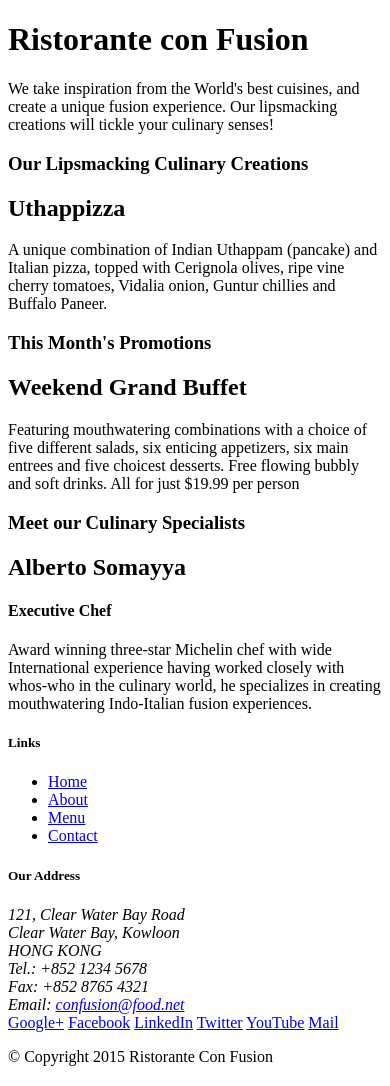
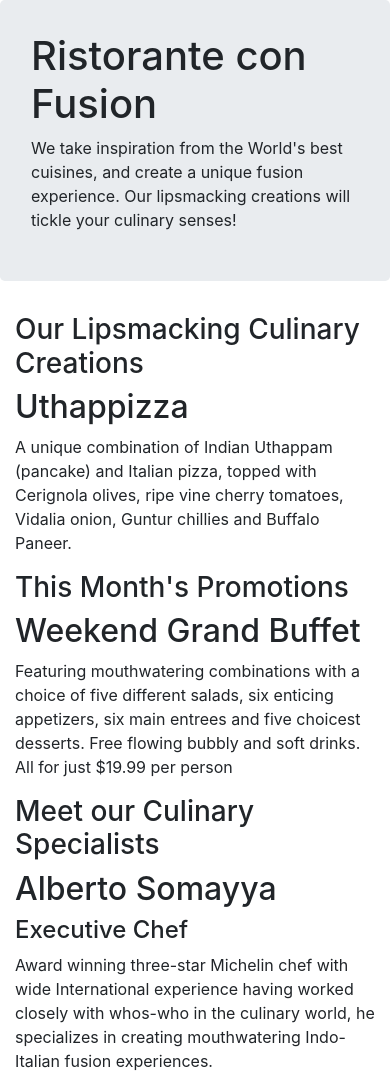
Before and after one commit to nimitbhargava/hello-bootstrap4, a website: page index.html in a window 390 px wide. Shown: the top 1086 px of the page. Drawn offline with nearby package versions, Linux system fonts and the light colour scheme.

Commit message:
Added responsive design and the Bootstrap grid system

```diff
--- a/index.html
+++ b/index.html
@@ -5,48 +5,56 @@
     <title>Ristorante Con Fusion</title>
 </head>
 
+<!-- Required meta tags always come first -->
+<meta charset="utf-8">
+<meta name="viewport" content="width=device-width, initial-scale=1, shrink-to-fit=no">
+<meta http-equiv="x-ua-compatible" content="ie=edge">
+
+<!-- Bootstrap CSS -->
+<link rel="stylesheet" href="node_modules/bootstrap/dist/css/bootstrap.min.css">
+
 <body>
 
-    <header>
-        <div>
-            <div>
-                <div>
+    <header class="jumbotron">
+        <div class="container">
+            <div class="row">
+                <div class="col-12 col-sm-8">
                     <h1>Ristorante con Fusion</h1>
                     <p>We take inspiration from the World's best cuisines, and create a unique fusion experience. Our lipsmacking creations will tickle your culinary senses!</p>
                 </div>
-                <div>
+                <div class="col col-sm">
                 </div>
             </div>
         </div>
     </header>
 
-    <div>
-        <div>
-            <div>
+    <div class="container">
+        <div class="row">
+            <div class="col-sm-4 push-sm-8 col-md-3 push-md-9">
                 <h3>Our Lipsmacking Culinary Creations</h3>
             </div>
-            <div>
+            <div class="col-sm pull-sm-4 col-md pull-md-3">
                 <h2>Uthappizza</h2>
                 <p>A unique combination of Indian Uthappam (pancake) and Italian pizza, topped with Cerignola olives, ripe vine cherry tomatoes, Vidalia onion, Guntur chillies and Buffalo Paneer.</p>
             </div>
         </div>
 
 
-        <div>
-            <div>
+        <div class="row">
+            <div class="col-sm-4 col-md-3">
                 <h3>This Month's Promotions</h3>
             </div>
-            <div>
+            <div class="col-sm col-md">
                 <h2>Weekend Grand Buffet</h2>
                 <p>Featuring mouthwatering combinations with a choice of five different salads, six enticing appetizers, six main entrees and five choicest desserts. Free flowing bubbly and soft drinks. All for just $19.99 per person </p>
             </div>
         </div>
 
-        <div>
-            <div>
+        <div class="row">
+            <div class="col-sm-4 push-sm-8 col-md-3 push-md-9">
                 <h3>Meet our Culinary Specialists</h3>
             </div>
-            <div>
+            <div class="col-sm pull-sm-4 col-md pull-md-3">
                 <h2>Alberto Somayya</h2>
                 <h4>Executive Chef</h4>
                 <p>Award winning three-star Michelin chef with wide International experience having worked closely with whos-who in the culinary world, he specializes in creating mouthwatering Indo-Italian fusion experiences. </p>
@@ -55,9 +63,9 @@
     </div>
 
     <footer>
-        <div>
-            <div>
-                <div>
+        <div class="container">
+            <div class="row">
+                <div class="col-5 offset-1 col-sm-2">
                     <h5>Links</h5>
                     <ul>
                         <li><a href="#">Home</a></li>
@@ -66,7 +74,7 @@
                         <li><a href="#">Contact</a></li>
                     </ul>
                 </div>
-                <div>
+                <div class="col-6 col-sm-5">
                     <h5>Our Address</h5>
                     <address>
 		              121, Clear Water Bay Road<br>
@@ -77,7 +85,7 @@
 		              Email: <a href="mailto:confusion@food.net">confusion@food.net</a>
 		           </address>
                 </div>
-                <div>
+                <div class="col col-sm-4">
                     <div>
                         <a href="http://google.com/+">Google+</a>
                         <a href="http://www.facebook.com/profile.php?id=">Facebook</a>
@@ -88,13 +96,17 @@
                     </div>
                 </div>
            </div>
-           <div>
-                <div>
+           <div class="row">
+                <div class="col-auto">
                     <p>© Copyright 2015 Ristorante Con Fusion</p>
                 </div>
            </div>
         </div>
     </footer>
+     <!-- jQuery first, then Tether, then Bootstrap JS. -->
+     <script src="node_modules/jquery/dist/jquery.min.js"></script>
+     <script src="node_modules/tether/dist/js/tether.min.js"></script>
+     <script src="node_modules/bootstrap/dist/js/bootstrap.min.js"></script>
 
 </body>
 
--- a/package.json
+++ b/package.json
@@ -12,5 +12,8 @@
   "license": "ISC",
   "devDependencies": {
     "lite-server": "^2.2.2"
+  },
+  "dependencies": {
+    "bootstrap": "^4.0.0-alpha.6"
   }
 }
```
